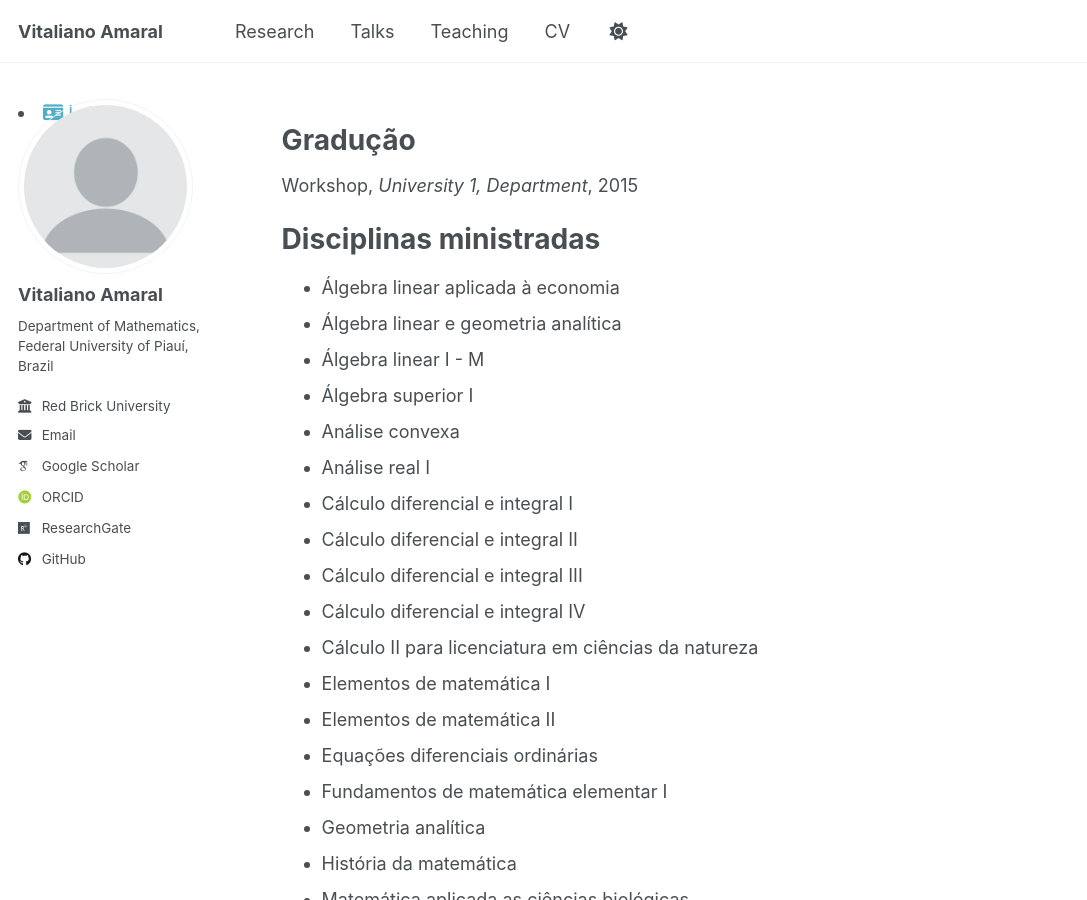
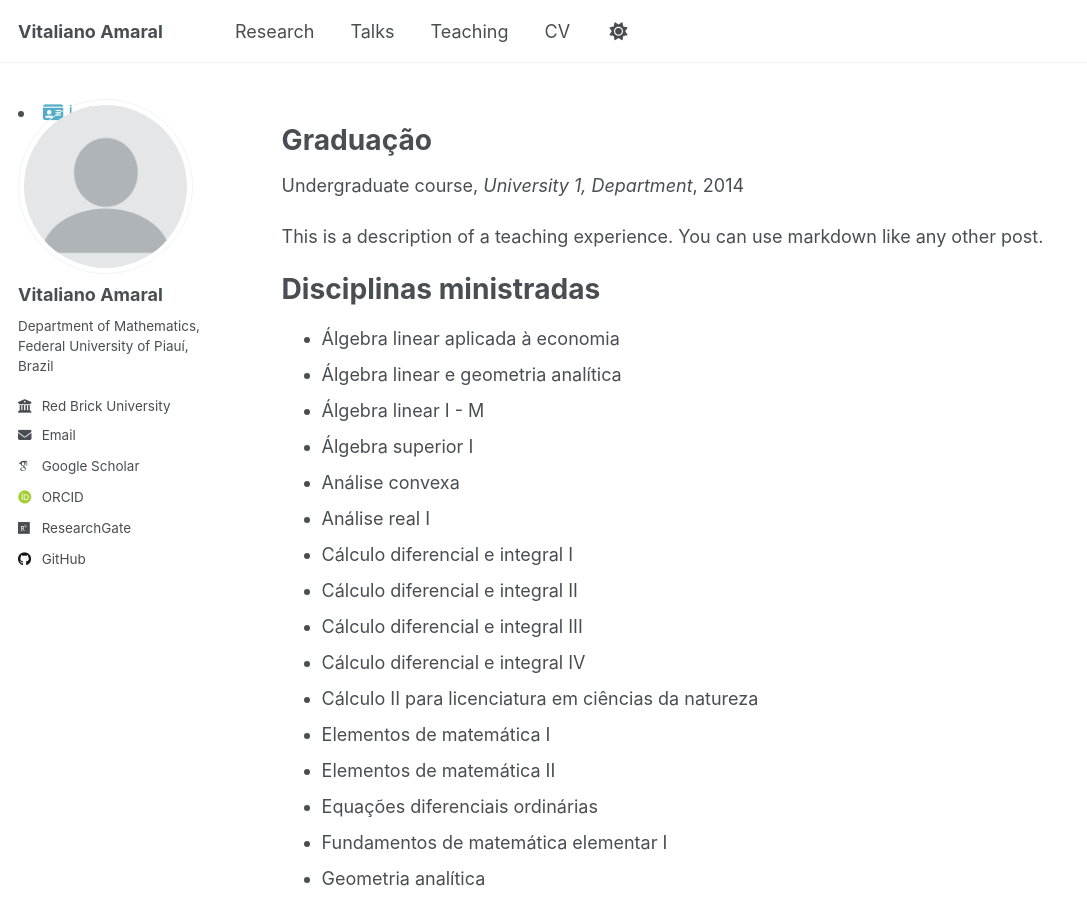
Before and after one commit to vitalianoamaral/vitalianoamaral.github.io, a Jekyll site: the page built from _teaching/2015-spring-teaching-2.md, in a window 1280 px wide and 900 px high. Shown: the whole window, without its empty margins (0-1087 px from the left). Built offline with Jekyll 4.4.1, drawn with Linux system fonts in a browser that asks for light colours; some web fonts are replaced.

Commit message:
Update 2015-spring-teaching-2.md

```diff
--- a/_teaching/2015-spring-teaching-2.md
+++ b/_teaching/2015-spring-teaching-2.md
@@ -1,12 +1,14 @@
 ---
-title: "Gradução"
+title: "Graduação"
 collection: teaching
-type: "Workshop"
-permalink: /teaching/2015-spring-teaching-1
+type: "Undergraduate course"
+permalink: /teaching/2014-spring-teaching-2
 venue: "University 1, Department"
-date: 2015-01-01
+date: 2014-01-01
 location: "City, Country"
 ---
+
+This is a description of a teaching experience. You can use markdown like any other post.
 
 Disciplinas ministradas
 ======
```
